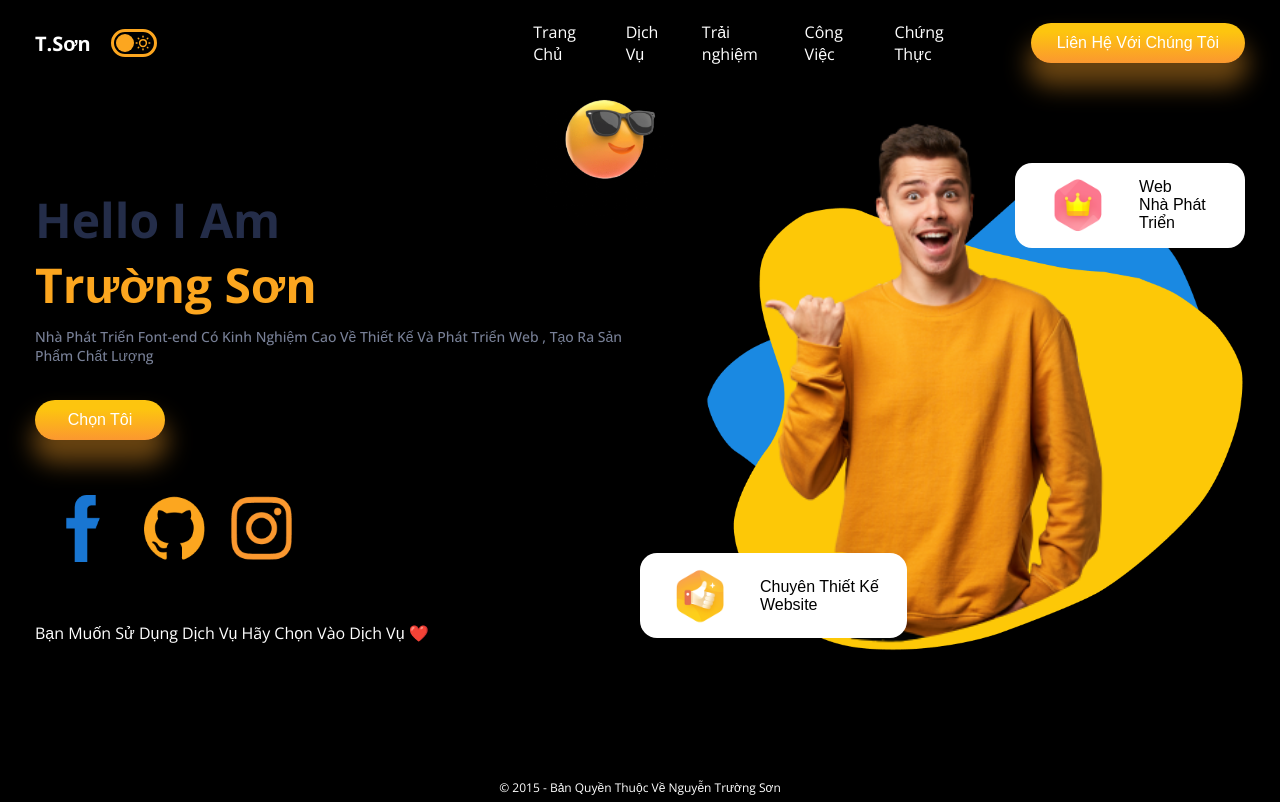
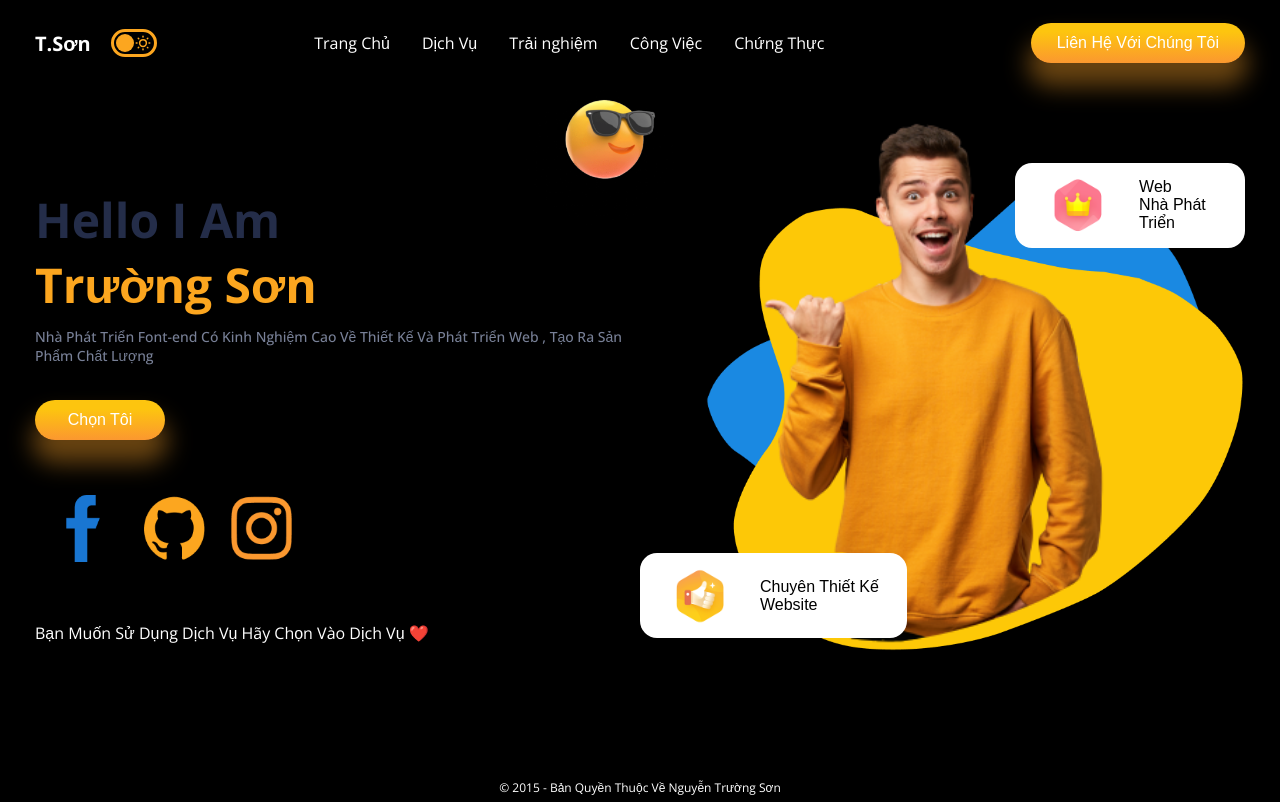
Before and after one commit to truongson09112003/Web-UI, a React (Create React App) app: page / in a window 1280 px wide. Built offline with nearby package versions, Linux system fonts and the light colour scheme.

Commit message:
cập nhật

```diff
--- a/src/Components/Navbar/Navbar.module.scss
+++ b/src/Components/Navbar/Navbar.module.scss
@@ -125,3 +125,9 @@
     display: block;
   }
 }
+
+@media (min-width: 740px) and (max-width: 1300px) {
+  .v-left {
+    flex: 0.3;
+  }
+}
--- a/src/Components/Navbar/index.js
+++ b/src/Components/Navbar/index.js
@@ -37,9 +37,7 @@ function Navbar() {
                   color: darkMode ? "#fff" : "",
                 }}
               >
-                <li className={cx("v-list-item-v-c-m", "li-mb-i-o")}>
-                  Trang Chủ
-                </li>
+                <li className={cx("v-list-item-v-c-m", "li-mb-i-o")}>Home</li>
               </Link>
 
               <Link
```
